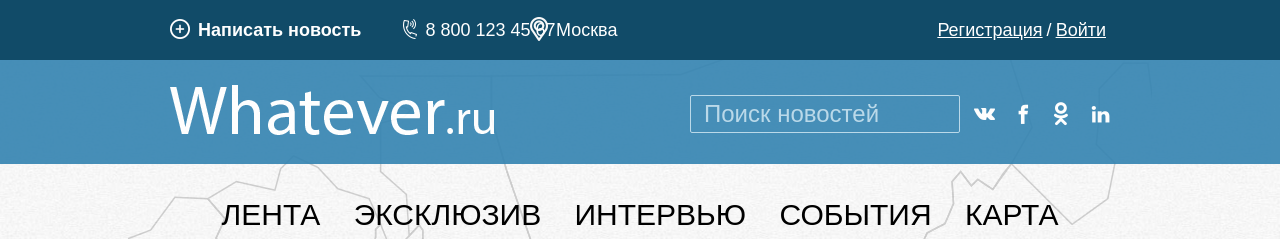
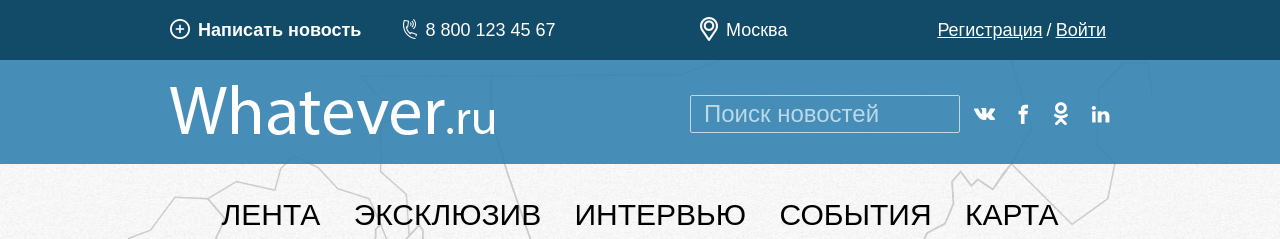
Before and after one commit to akella/screencast, a plain HTML site: page index.html in a window 1280 px wide. Shown: the top 239 px of the page. Drawn offline with Linux system fonts and the light colour scheme; a script that the page names is missing.

Commit message:
{_main.sass} add pos:rel into .topline_in

```diff
--- a/sass/_main.sass
+++ b/sass/_main.sass
@@ -12,6 +12,7 @@
 		line-height: 60px
 		font-size: 18px
 		color: #fff
+		position: relative
 		a
 			color: #fff
 			text-decoration: none
```
Also changed, not shown: css/screen.css, 1 other file.
